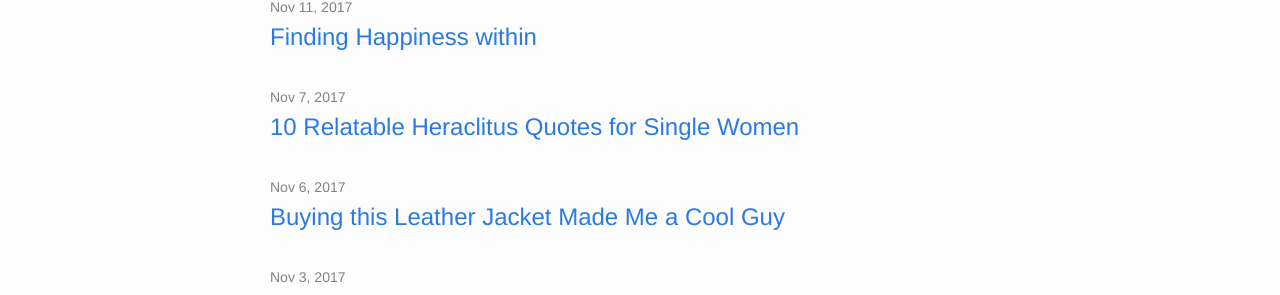
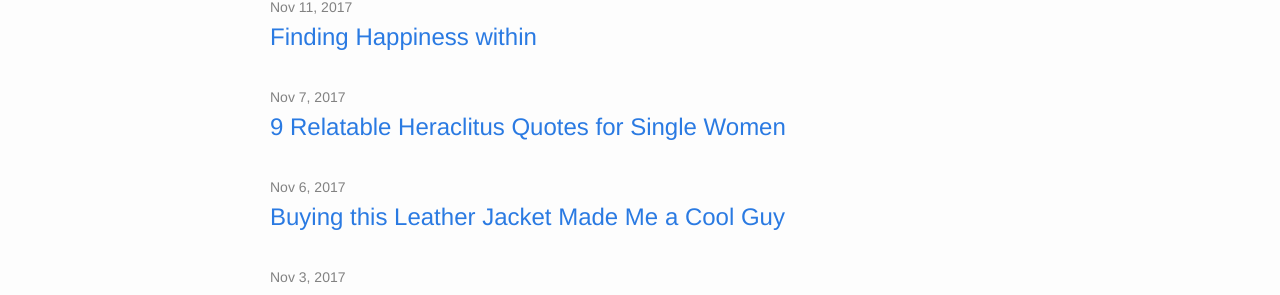
Before and after one commit to bwigfield/lovetruth, a Jekyll site: the page built from index.md, in a window 1280 px wide. Shown: the part 304-599 px from the top of the page. Built offline with Jekyll 4.4.1, drawn with Linux system fonts in a browser that asks for light colours; a script that is not in the unit is left out.

Commit message:
Update and rename 2017-11-07-10-relatable-heraclitus-quotes-for-single-women.md to 2017-11-07-9-relatable-heraclitus-quotes-for-single-women.md

```diff
--- a/_posts/2017-11-07-10-relatable-heraclitus-quotes-for-single-women.md
+++ b/_posts/2017-11-07-9-relatable-heraclitus-quotes-for-single-women.md
@@ -1,5 +1,5 @@
 ---
-title: 10 Relatable Heraclitus Quotes for Single Women
+title: 9 Relatable Heraclitus Quotes for Single Women
 layout: post
 author: Sasha Celestial
 Image: http://lovetruth.life/images/river.jpeg
@@ -52,7 +52,7 @@ MH-HMM.
 Just like Heraclitus said millennia ago--men are children at best.
 
 ## 8.  “Give me one man from among ten thousand if he is the best”
-![](http://)
+![](images/manofmen.jpeg)
 
 Did they have Tinder in ancient Greece or what?
 
```
